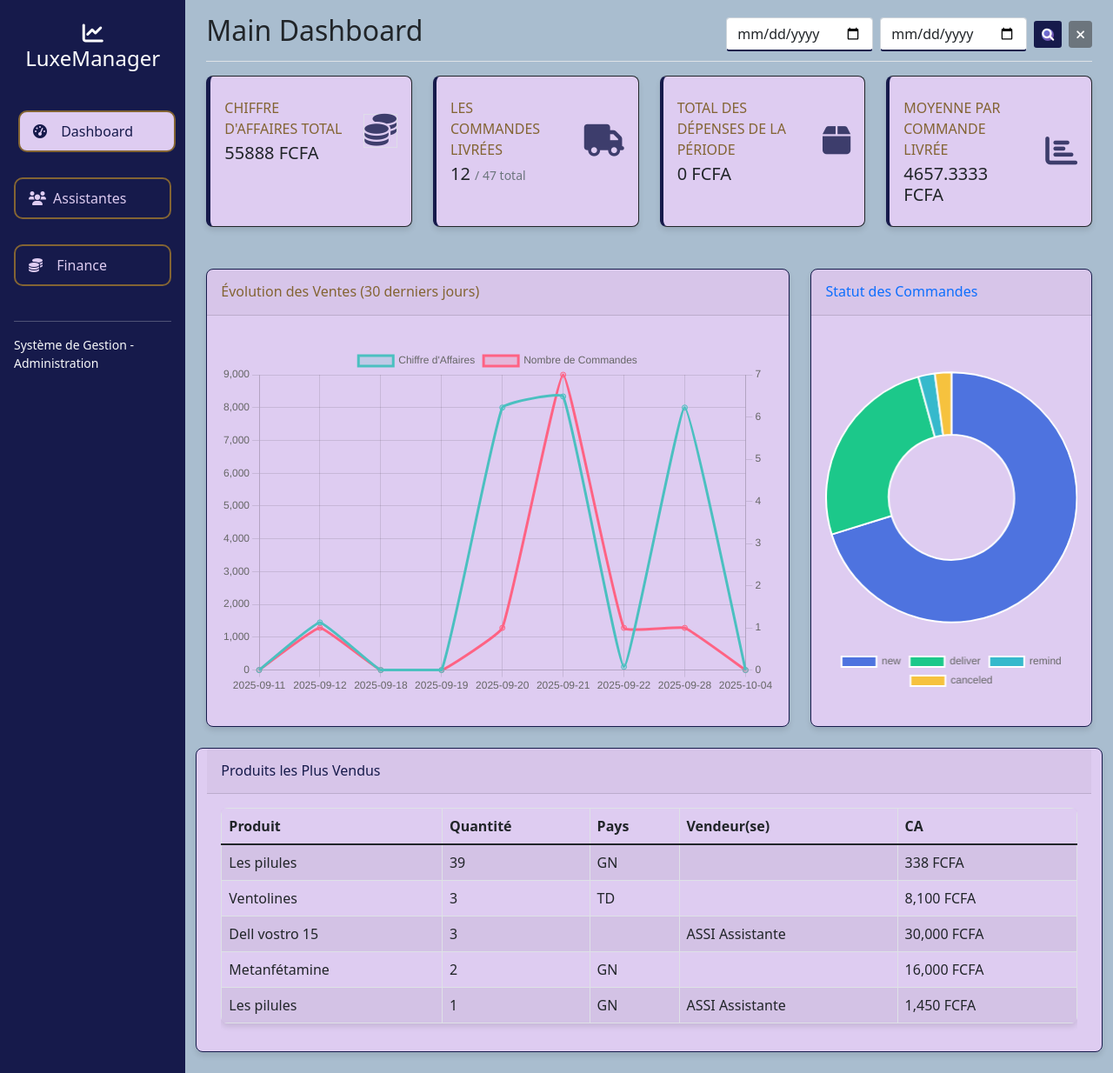
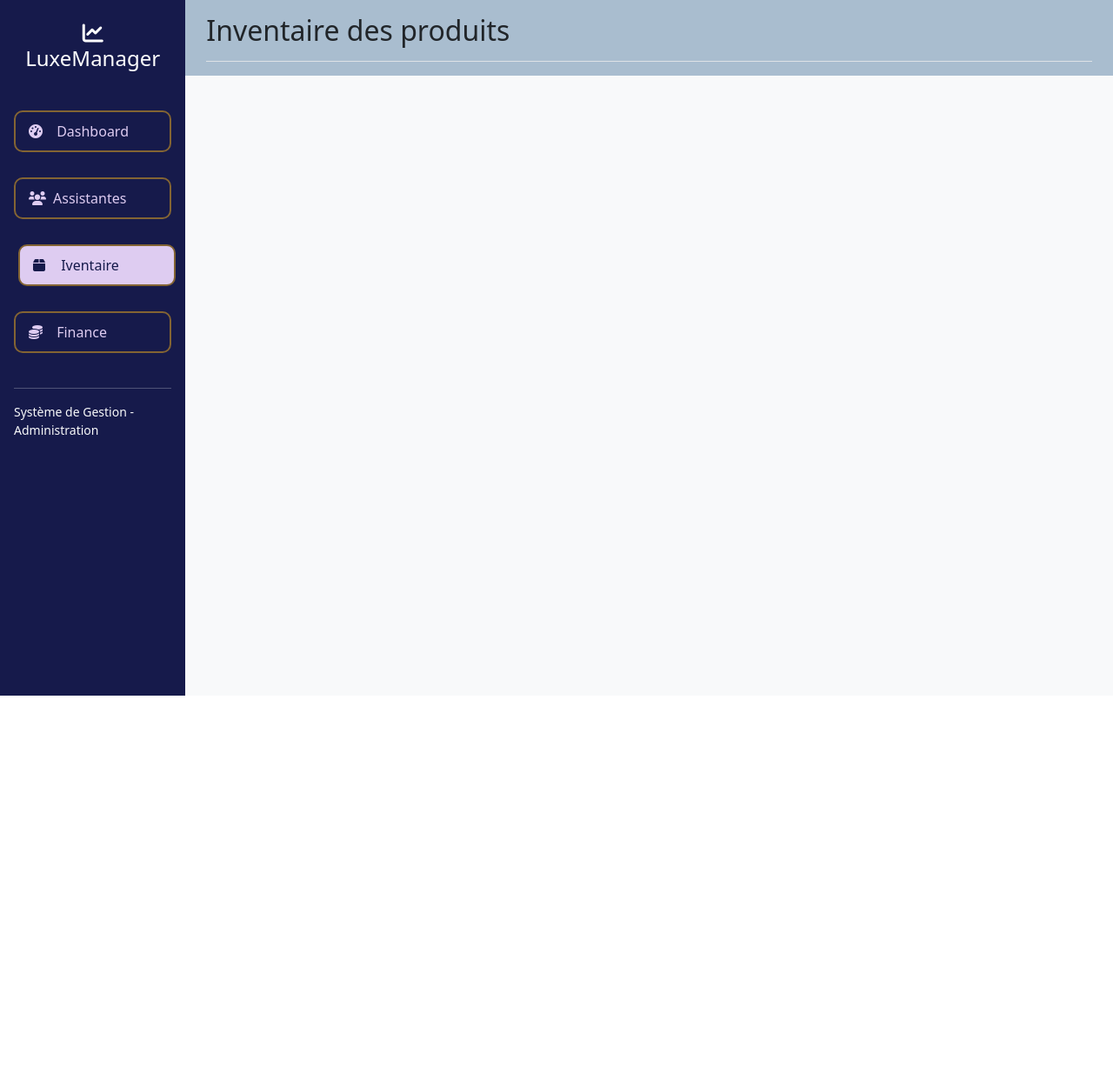
Before and after one commit to henocn/gestion-shopping, a PHP site: page /products/index.php in a window 1280 px wide. Shown: the whole page at 87% size. After the commit the page ends 800 px from the top, so only its background shows below. Run offline with PHP 8.4, Linux system fonts and the light colour scheme; data comes from the database, SQL or seed files in the repository; data that the repository does not hold is empty.

Commit message:
add products inventory main file

```diff
--- a/assets/css/dashboard.css
+++ b/assets/css/dashboard.css
@@ -105,6 +105,14 @@
 
 .dashboard-card {
     animation: fadeInUp 0.6s ease-out;
+}
+
+.sidebar {
+  position: fixed;
+  top: 0;
+  left: 0;
+  height: 100vh;
+  overflow: hidden;
 }
 
 /* Responsive */
--- a/index.php
+++ b/index.php
@@ -68,6 +68,9 @@ $lowStock = $productManager->getLowStockAlerts(10);
                     </a>
                     <a class="nav-link mb-4" href="assistant/index.php">
                         <i class="fas fa-users"></i>Assistantes
+                    </a>
+                    <a class="nav-link mb-4" href="products/index.php">
+                        <i class="fas fa-box"></i> Inventaire
                     </a>
                     <a class="nav-link mb-4" href="finance/index.php">
                         <i class="fas fa-coins"></i> Finance
--- /dev/null
+++ b/products/index.php
@@ -0,0 +1,61 @@
+<!DOCTYPE html>
+<html lang="fr">
+
+<head>
+    <meta charset="UTF-8">
+    <meta name="viewport" content="width=device-width, initial-scale=1.0">
+    <title>Inventaire des produits</title>
+    <script src="https://cdn.jsdelivr.net/npm/chart.js"></script>
+    <link href="https://cdn.jsdelivr.net/npm/bootstrap@5.1.3/dist/css/bootstrap.min.css" rel="stylesheet">
+    <link href="https://cdnjs.cloudflare.com/ajax/libs/font-awesome/6.0.0/css/all.min.css" rel="stylesheet">
+    <link href="../assets/css/dashboard.css" rel="stylesheet">
+    <link href="../assets/css/style.css" rel="stylesheet">
+</head>
+
+<body class="bg-light">
+    <div class="container-fluid">
+        <div class="row">
+            <!-- Sidebar -->
+            <nav class="col-md-3 col-lg-2 sidebar px-3 py-4 main-bg">
+                <div class="text-center mb-4">
+                    <h4 class="text-white">
+                        <i class="fas fa-chart-line"></i>
+                        LuxeManager
+                    </h4>
+                </div>
+
+                <div class="nav flex-column pt-3 h-100">
+                    <a class="nav-link mb-4" href="../index.php">
+                        <i class="fas fa-tachometer-alt"></i> Dashboard
+                    </a>
+                    <a class="nav-link mb-4" href="assistant/index.php">
+                        <i class="fas fa-users"></i>Assistantes
+                    </a>
+                    <a class="nav-link mb-4 active" href="index.php">
+                        <i class="fas fa-box"></i> Iventaire
+                    </a>
+                    <a class="nav-link mb-4" href="finance/index.php">
+                        <i class="fas fa-coins"></i> Finance
+                    </a>
+                    <hr class="text-light">
+                    <div class="text-light small mb-2">
+                        Système de Gestion - Administration
+                    </div>
+                </div>
+            </nav>
+
+            <!-- Main content -->
+            <main class="col-md-9 ms-sm-auto col-lg-10 px-md-4 magenta-bg">
+                <div class="d-flex justify-content-between flex-wrap flex-md-nowrap align-items-center pt-3 pb-2 mb-3 border-bottom">
+                    <h1 class="h2">Inventaire des produits</h1>
+                </div>
+
+            </main>
+        </div>
+    </div>
+
+    <script src="https://cdn.jsdelivr.net/npm/bootstrap@5.1.3/dist/js/bootstrap.bundle.min.js"></script>
+
+</body>
+
+</html>
```
